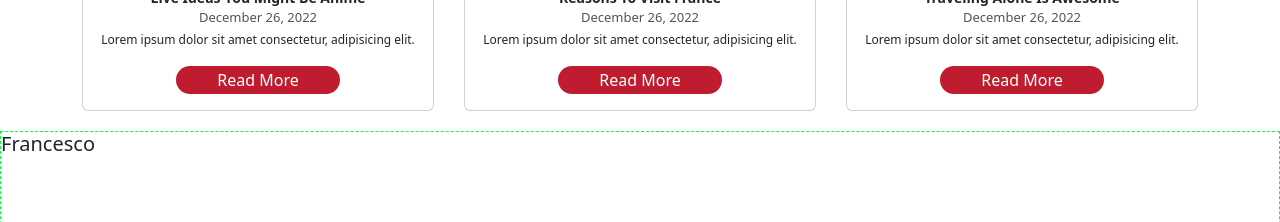
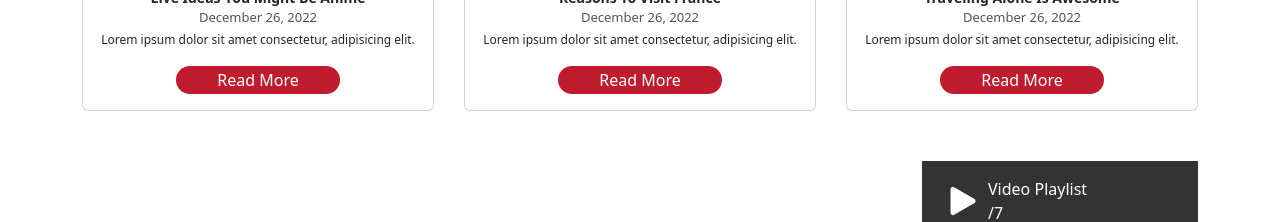
Before and after one commit to Beniamino-Soccio/proj-html-vuejs, a Vue app: page / in a window 1280 px wide. Shown: the part 2400-2622 px from the top of the page. Built offline with nearby package versions, Linux system fonts and the light colour scheme.

Commit message:
Fixed AppMain

```diff
--- a/src/components/AppMain.vue
+++ b/src/components/AppMain.vue
@@ -32,7 +32,6 @@ export default {
   <img src="../assets/img/page-banner-1.webp" alt="">
 </div>
 <MainPost />
-<MainSlider />
 <MainTrailer />
 <MainThumbs />
 
```
